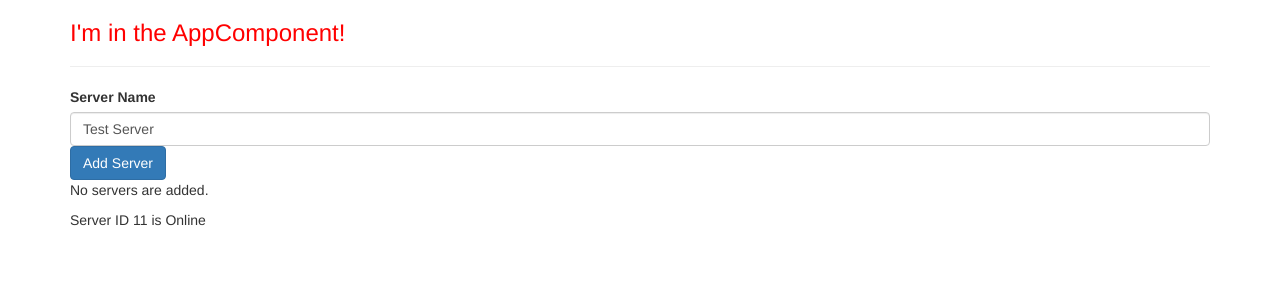
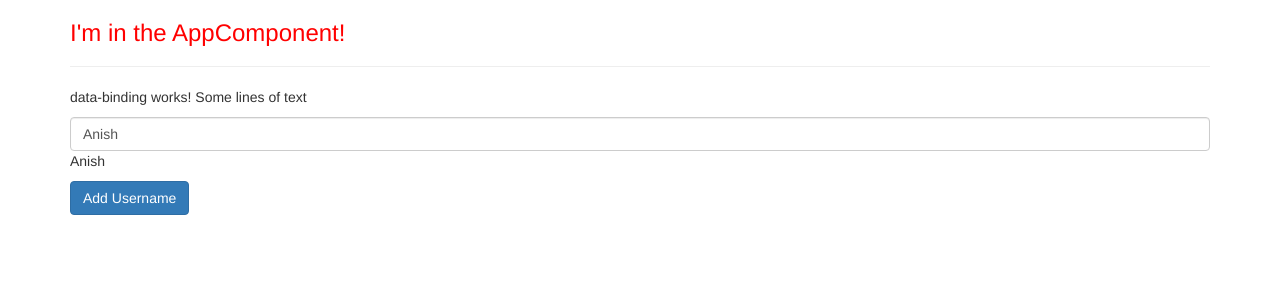
Before and after one commit to anishkmathew/udemy-angular, an Angular app: page / in a window 1280 px wide. Shown: the top 300 px of the page. Built offline with nearby package versions, Linux system fonts and the light colour scheme.

Commit message:
Databinding - Property binding, string interpolation, two way data binding, event binding etc

```diff
--- a/src/app/app.component.html
+++ b/src/app/app.component.html
@@ -3,7 +3,9 @@
     <div class="col-xs-12">
       <h3>I'm in the AppComponent!</h3>
         <hr>
-        <app-server></app-server>
+        <!-- <app-server></app-server> -->
+        <app-data-binding></app-data-binding>
+
     </div>
   </div>
 </div>
--- a/src/app/app.module.ts
+++ b/src/app/app.module.ts
@@ -5,6 +5,7 @@ import { NgModule } from '@angular/core';
 
 
 import { AppComponent } from './app.component';
+import { DataBindingComponent } from './data-binding/data-binding.component';
 /* import { ServersComponent } from './servers/servers.component';
 import { WarningAlertComponent } from './warning-alert/warning-alert.component';
 import { SuccessAlertComponent } from './success-alert/success-alert.component'; */
@@ -13,6 +14,7 @@ import { SuccessAlertComponent } from './success-alert/success-alert.component';
   declarations: [
     AppComponent,
     ServerComponent,
+    DataBindingComponent,
     /* ServersComponent,
     WarningAlertComponent,
     SuccessAlertComponent */
--- /dev/null
+++ b/src/app/data-binding/data-binding.component.html
@@ -0,0 +1,12 @@
+<p>
+  data-binding works!
+  Some lines of text
+</p>
+<input type="text"
+  class="form-control"
+  [(ngModel)] = "username">
+<p>{{ username }}</p>
+<button
+  class="btn btn-primary"
+  [disabled] = "username == ''"
+  (click) = "username=''">Add Username</button>
--- /dev/null
+++ b/src/app/data-binding/data-binding.component.ts
@@ -0,0 +1,15 @@
+import { Component, OnInit } from '@angular/core';
+
+@Component({
+  selector: 'app-data-binding',
+  templateUrl: './data-binding.component.html',
+  styleUrls: ['./data-binding.component.css']
+})
+export class DataBindingComponent implements OnInit {
+  username = "Anish";
+  constructor() { }
+
+  ngOnInit() {
+  }
+
+}
--- a/src/app/server/server.component.html
+++ b/src/app/server/server.component.html
@@ -9,7 +9,7 @@
 <!-- <p>{{serverName}}</p> -->
 <button
     class="btn btn-primary"
-    [disabled] = "!allowNewServers"
-    (click) = "onCreateServer()" >Add Server</button>
+    [disabled] = "serverName==''"
+    (click) = "serverName=''" >Add Server</button>
 <p>{{ serverAddStatus }}</p>
 {{ 'Server' }} ID {{ serverID }} is {{ serverStatus }}
```
Also changed, not shown: src/app/data-binding/data-binding.component.css (added), 1 other file (tests, documents, lock files or other folders).
